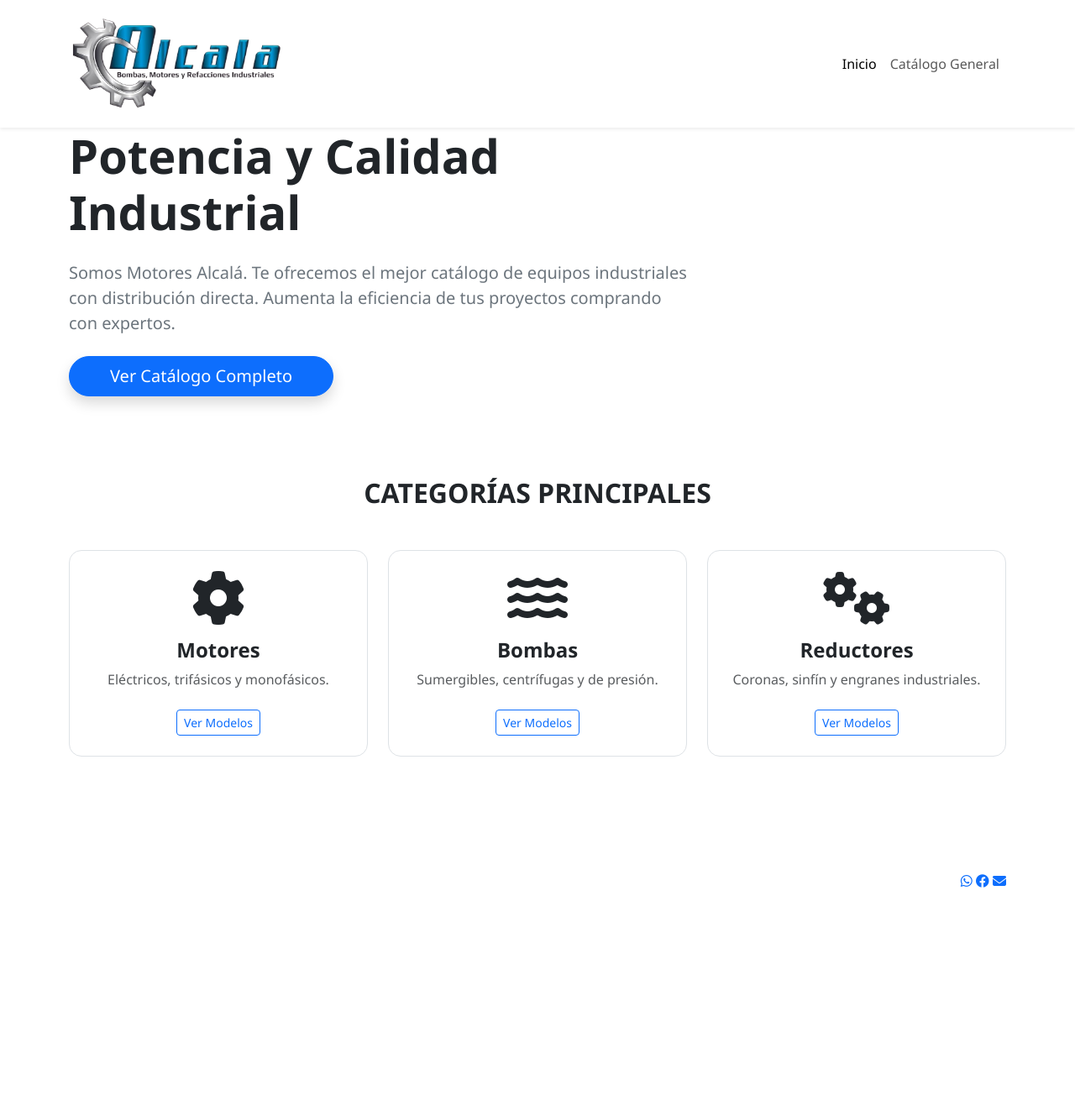
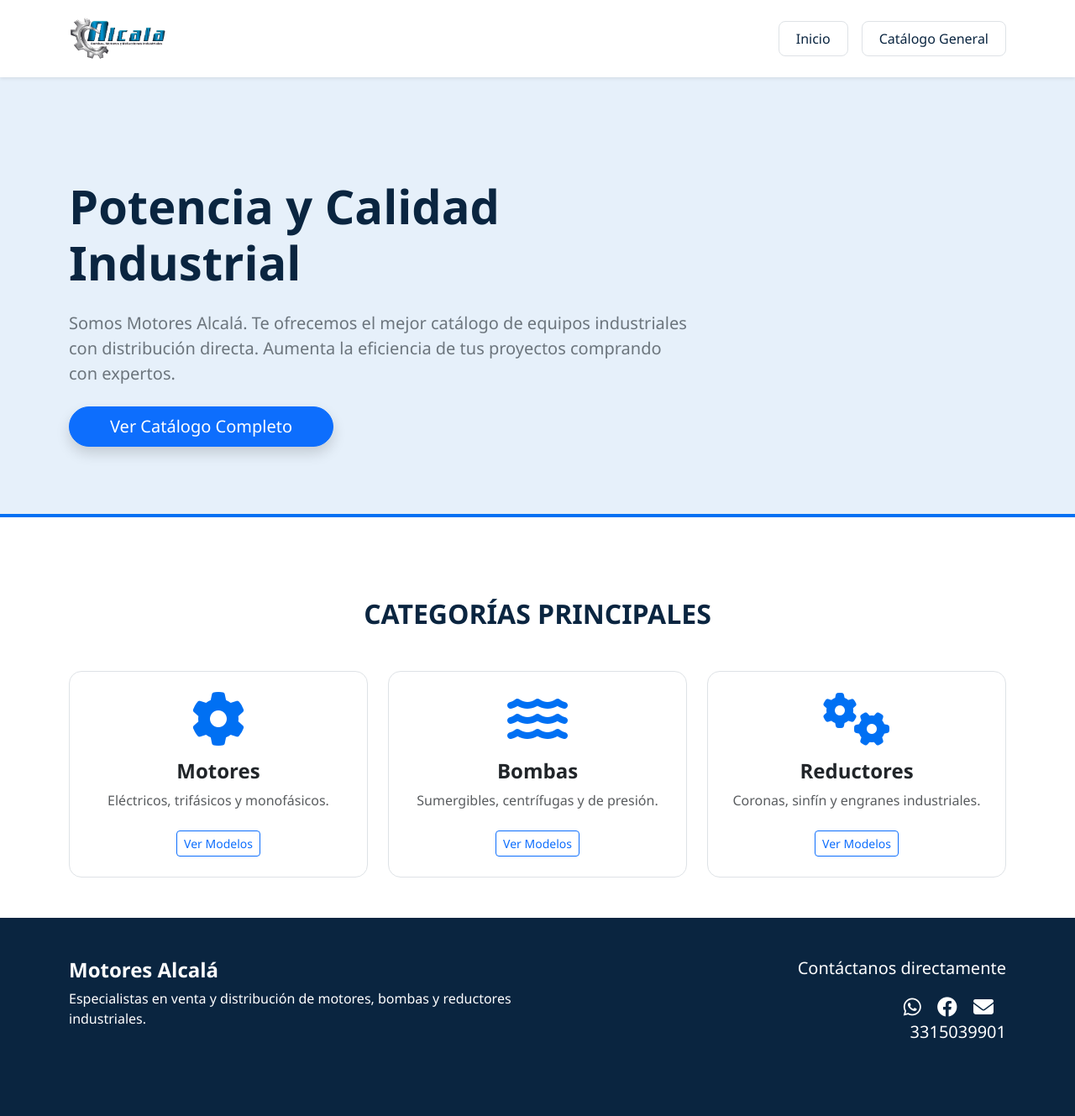
Before and after one commit to Sutekibot/BombasyMotoresAlcala_website, a Django app: page / in a window 1280 px wide. Shown: the whole page at 84% size. Before the commit the page ends 1057 px from the top, so only its background shows below. Run offline with Django 5.2, Linux system fonts and the light colour scheme.

Commit message:
feat: Diseño de inicio y estilos

```diff
--- a/catalogo/static/catalogo/css/styles.css
+++ b/catalogo/static/catalogo/css/styles.css
@@ -1,20 +1,19 @@
 :root {
-    #0A2540;
-    #E6F0FA;
-    #0070F3;
+    --azul-marino: #0A2540;
+    --azul-claro: #E6F0FA;
+    --azul-vibrante: #0070F3;
 }
 
 body {
     font-family: 'Segoe UI', Tahoma, Geneva, Verdana, sans-serif;
 }
 
-.hero-sextion {
+.hero-section {
     background-color: var(--azul-claro);
-    padding: 80px 0;
+    padding: 120px 0 80px 0;
     border-bottom: 4px solid var(--azul-vibrante);
 }
-
-hero-text { color: var(--azul-marino);}
+.hero-text { color: var(--azul-marino); }
 
 .categoria-card {
     transition: transform 0.3s ease, box-shadow 0.3s ease;
@@ -35,9 +34,28 @@ hero-text { color: var(--azul-marino);}
     background-color: var(--azul-marino);
     color: white;
 }
-.social-icons {
-    front-size: 1.5rem;
+.social-icon {
+    font-size: 1.5rem;
     color: white;
+    margin-right: 15px;
     transition: color 0.3s ease;
 }
-.social-icons:hover {color: var(--azul-vibrante);}
+.social-icon:hover { color: var(--azul-vibrante); }
+
+.nav-btn {
+    display: inline-block;
+    padding: 8px 20px;
+    color: var(--azul-marino);
+    background-color: transparent;
+    border: 1px solid #dee2e6;
+    border-radius: 8px;
+    text-decoration: none;
+    font-weight: 500;
+    transition: all 0.3s ease;
+}
+
+.nav-btn:hover, .nav-btn:focus {
+    border-color: var(--azul-marino);
+    background-color: var(--azul-claro);
+    color: var(--azul-marino);
+}
--- a/catalogo/templates/catalogo/base.html
+++ b/catalogo/templates/catalogo/base.html
@@ -7,35 +7,43 @@
     <title>Motores Alcalá</title>
     <link href="https://cdn.jsdelivr.net/npm/bootstrap@5.3.2/dist/css/bootstrap.min.css" rel="stylesheet">
     <link rel="stylesheet" href="https://cdnjs.cloudflare.com/ajax/libs/font-awesome/6.4.0/css/all.min.css">
-    <!-- Conectamos tu CSS modular -->
     <link rel="stylesheet" href="{% static 'catalogo/css/styles.css' %}">
 </head>
 <body>
-    <!-- Navbar con Menú de Hamburguesa -->
+
     <nav class="navbar navbar-expand-lg navbar-light bg-white shadow-sm py-3">
         <div class="container">
-            <img class="navbar-brand" src="{% static 'catalogo/img/logo.png' %} " alt="Logo Motores Alcalá" height="120" href="{% url 'inicio' %}">
+            <a class="navbar-brand" href="{% url 'inicio' %}">
+                <img src="{% static 'catalogo/img/logo.png' %}" alt="Logo Motores Alcalá" height="50">
+            </a>
 
-            <!-- Botón de Hamburguesa para móviles -->
-            <button class="navbar-toggler" type="button" data-bs-toggle="collapse" data-bs-target="#menuPrincipal">
+            <button class="navbar-toggler" type="button" data-bs-toggle="offcanvas" data-bs-target="#menuLateral" aria-controls="menuLateral">
                 <span class="navbar-toggler-icon"></span>
             </button>
 
-            <div class="collapse navbar-collapse" id="menuPrincipal">
-                <ul class="navbar-nav ms-auto">
-                    <li class="nav-item"><a class="nav-link active" href="{% url 'inicio' %}">Inicio</a></li>
-                    <li class="nav-item"><a class="nav-link" href="{% url 'lista_productos' %}">Catálogo General</a></li>
-                </ul>
+            <div class="offcanvas offcanvas-end" tabindex="-1" id="menuLateral" aria-labelledby="menuLateralLabel">
+                <div class="offcanvas-header border-bottom">
+                    <h5 class="offcanvas-title fw-bold text-primary" id="menuLateralLabel">Menú</h5>
+                    <button type="button" class="btn-close" data-bs-dismiss="offcanvas" aria-label="Cerrar"></button>
+                </div>
+                <div class="offcanvas-body">
+                    <ul class="navbar-nav ms-auto gap-3 align-items-lg-center mt-3 mt-lg-0">
+                        <li class="nav-item">
+                            <a class="nav-btn d-block d-lg-inline-block text-center" href="{% url 'inicio' %}">Inicio</a>
+                        </li>
+                        <li class="nav-item">
+                            <a class="nav-btn d-block d-lg-inline-block text-center" href="{% url 'lista_productos' %}">Catálogo General</a>
+                        </li>
+                    </ul>
+                </div>
             </div>
         </div>
     </nav>
 
-    <!-- Contenido Dinámico -->
     <main>
         {% block content %}{% endblock %}
     </main>
 
-    <!-- Footer -->
     <footer class="footer-custom py-5 mt-5">
         <div class="container">
             <div class="row">
@@ -45,10 +53,10 @@
                 </div>
                 <div class="col-md-6 text-md-end mb-4">
                     <h5 class="mb-3">Contáctanos directamente</h5>
-                    <!-- Enlaces directos a redes -->
-                    <a href="https://wa.me/523300000000" target="_blank" class="social-icon"><i class="fa-brands fa-whatsapp"></i></a>
-                    <a href="#" class="social-icon"><i class="fa-brands fa-facebook"></i></a>
+                    <a href="https://wa.me/523315039901" target="_blank" class="social-icon"><i class="fa-brands fa-whatsapp"></i></a>
+                    <a href="https://www.facebook.com/p/Bombas-y-Motores-Alcala-100064142040807/?locale=es_LA" class="social-icon"><i class="fa-brands fa-facebook"></i></a>
                     <a href="#" class="social-icon"><i class="fa-solid fa-envelope"></i></a>
+                    <h5 class="mb-3">3315039901</h5>
                 </div>
             </div>
         </div>
--- a/catalogo/templates/catalogo/inicio.html
+++ b/catalogo/templates/catalogo/inicio.html
@@ -2,7 +2,6 @@
 {% load static %}
 
 {% block content %}
-<!-- Sección de Presentación (Hero) -->
 <section class="hero-section text-center text-md-start">
     <div class="container">
         <div class="row align-items-center">
```
